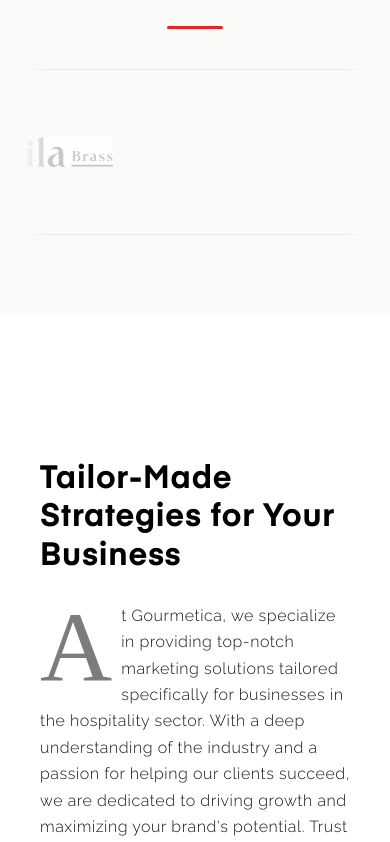
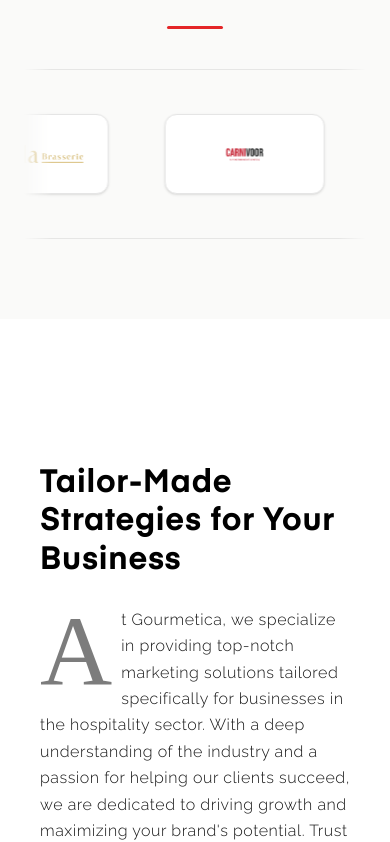
Before and after one commit to AmanRao099/gourmetica-website, a Next.js app: page / in a window 390 px wide. Shown: the part 1109-1951 px from the top of the page. Built offline with nearby package versions, Linux system fonts and the light colour scheme.

Commit message:
feat: implement responsive work grid and logo cloud block with supporting components

```diff
--- a/src/app/globals.css
+++ b/src/app/globals.css
@@ -126,17 +126,12 @@
   }
 }
 
-/* Shared client-logo treatment (ClientLogoChip): natural colors, muted
-   grayscale at rest, brand color when the surrounding .group is hovered. */
+/* Shared client-logo treatment (ClientLogoChip). Full natural color at full
+   opacity: the earlier grayscale(1)+opacity(.85) rest state pushed thin, pale
+   marks (Phoenix, Mysa, Zone, Anatolian) below legibility on white chips —
+   they rendered but read as blank boxes. Hover keeps the subtle scale. */
 .client-logo-img {
-  filter: grayscale(1);
-  opacity: 0.85;
-  transition: filter 0.35s cubic-bezier(0.16, 1, 0.3, 1), opacity 0.35s cubic-bezier(0.16, 1, 0.3, 1), transform 0.35s cubic-bezier(0.16, 1, 0.3, 1);
-}
-
-.group:hover .client-logo-img {
-  filter: grayscale(0);
-  opacity: 1;
+  transition: transform 0.35s cubic-bezier(0.16, 1, 0.3, 1);
 }
 
 /* Global Fonts and Branding CSS (MUST be at the very top) */
@@ -3714,6 +3709,9 @@ footer.footer-custom .site-info {
 footer.footer-custom .site-info p {
   margin: 0;
   flex-basis: 100%;
+  /* The base-layer `p { color: #171717 }` rule beats the color inherited from
+     .site-info, leaving the copyright/legal lines near-black on black. */
+  color: inherit;
 }
 
 footer.footer-custom .site-info p a {
--- a/src/app/page.tsx
+++ b/src/app/page.tsx
@@ -79,7 +79,7 @@ export default function Home() {
                 </p>
               </div>
               <Link href="/whygourmetica" className="view-all-link" style={{ marginTop: "24px", display: "inline-flex" }}>
-                Why Gourmetica <i className="fa fa-arrow-right" aria-hidden="true"></i>
+                Why Gourmetica <i className="not-italic" aria-hidden="true">→</i>
               </Link>
             </div>
             <div className="opening-remark-img">
@@ -104,7 +104,7 @@ export default function Home() {
           <div className="section-header-row">
             <h2>Featured Results</h2>
             <Link href="/results" className="view-all-link">
-              View All Client Stories <i className="fa fa-arrow-right" aria-hidden="true"></i>
+              View All Client Stories <i className="not-italic" aria-hidden="true">→</i>
             </Link>
           </div>
 
--- a/src/app/results/WorkGrid.tsx
+++ b/src/app/results/WorkGrid.tsx
@@ -146,7 +146,7 @@ export function WorkGrid({ cases }: WorkGridProps) {
               href={`/results/${study.slug}`}
               className="inline-flex items-center gap-2 text-primary font-heading font-bold uppercase text-[12px] tracking-widest"
             >
-              Read More <i className="fa fa-arrow-right" aria-hidden="true" />
+              Read More <i className="not-italic" aria-hidden="true">→</i>
             </Link>
           </div>
         ))}
--- a/src/blocks/LogoCloudBlock/LogoCloudBlock.tsx
+++ b/src/blocks/LogoCloudBlock/LogoCloudBlock.tsx
@@ -3,6 +3,7 @@
 import * as React from 'react';
 import { cn } from '@/core/utils';
 import { FadeIn, FadeUp, trustMotion } from '@/core/motion';
+import { ClientLogoChip } from '@/core/components/ClientLogoChip';
 import { LogoCloudBlockProps } from './LogoCloudBlock.types';
 
 export const LogoCloudBlock = React.forwardRef<HTMLDivElement, LogoCloudBlockProps>(
@@ -19,36 +20,18 @@ export const LogoCloudBlock = React.forwardRef<HTMLDivElement, LogoCloudBlockPro
   ) => {
     const [isPaused, setIsPaused] = React.useState(false);
 
+    /* Same rendering foundation as the /clients grid and the /products trust
+       bar: natural-color artwork in a fixed-size tone-aware chip — no white-out
+       filter, so opaque-background files can never flatten into gray boxes. */
     const renderLogo = (logo: { src: string; alt: string; href?: string }, index: number) => {
-      const img = (
-        <div
-          className="flex items-center justify-center shrink-0"
-          style={{ height: 76, minWidth: 120, maxWidth: 190 }}
-        >
-          <img
-            src={logo.src}
-            alt={logo.alt}
-            style={{
-              maxHeight: 48,
-              maxWidth: '100%',
-              width: 'auto',
-              objectFit: 'contain',
-              opacity: 0.8,
-              filter: 'grayscale(100%)',
-              transition: 'all 300ms ease-out',
-              cursor: 'pointer',
-            }}
-            onMouseEnter={(e) => {
-              e.currentTarget.style.opacity = '1';
-              e.currentTarget.style.transform = 'scale(1.06)';
-              e.currentTarget.style.filter = 'grayscale(0%)';
-            }}
-            onMouseLeave={(e) => {
-              e.currentTarget.style.opacity = '0.8';
-              e.currentTarget.style.transform = 'scale(1)';
-              e.currentTarget.style.filter = 'grayscale(100%)';
-            }}
-            loading="lazy"
+      const filename = logo.src.split('/').pop() ?? logo.src;
+      const chip = (
+        <div className="group shrink-0" title={logo.alt}>
+          <ClientLogoChip
+            logo={filename}
+            name={logo.alt}
+            className="w-40 h-20 rounded-lg p-3 border border-neutral-200 shadow-sm"
+            imgClassName="group-hover:scale-105"
           />
         </div>
       );
@@ -56,11 +39,11 @@ export const LogoCloudBlock = React.forwardRef<HTMLDivElement, LogoCloudBlockPro
       if (logo.href) {
         return (
           <a key={index} href={logo.href} target="_blank" rel="noopener noreferrer" className="block focus-visible:outline-none">
-            {img}
+            {chip}
           </a>
         );
       }
-      return <React.Fragment key={index}>{img}</React.Fragment>;
+      return <React.Fragment key={index}>{chip}</React.Fragment>;
     };
 
     return (
--- a/src/core/components/ClientLogoChip/ClientLogoChip.tsx
+++ b/src/core/components/ClientLogoChip/ClientLogoChip.tsx
@@ -64,8 +64,8 @@ export interface ClientLogoChipProps {
 
 /**
  * Shared client-logo tile: natural-color artwork on a tone-aware surface.
- * Pair with the global `.client-logo-img` styles (grayscale at rest, brand
- * color on `.group` hover).
+ * Pair with the global `.client-logo-img` styles (full natural color; the
+ * transform transition supports the `.group`-hover scale effect).
  */
 export function ClientLogoChip({ logo, name, className, imgClassName }: ClientLogoChipProps) {
   const tone = useLogoTone(`/images/clients/${logo}`);
--- a/src/features/services/components/HomeServicesSection.tsx
+++ b/src/features/services/components/HomeServicesSection.tsx
@@ -230,6 +230,8 @@ export function HomeServicesSection() {
               style={{ overflow: 'hidden' }}
             >
               <div style={{ padding: '35px 0 38px 19px', color: COLOR_WHITE }}>
+                {/* The base-layer `p { color: … }` rule beats inherited color,
+                    so the paragraph must set white explicitly. */}
                 <p
                   style={{
                     fontFamily: FONT_BODY,
@@ -238,6 +240,7 @@ export function HomeServicesSection() {
                     letterSpacing: '0.03em',
                     lineHeight: 1.7,
                     margin: 0,
+                    color: COLOR_WHITE,
                   }}
                 >
                   {service.desc}
```
